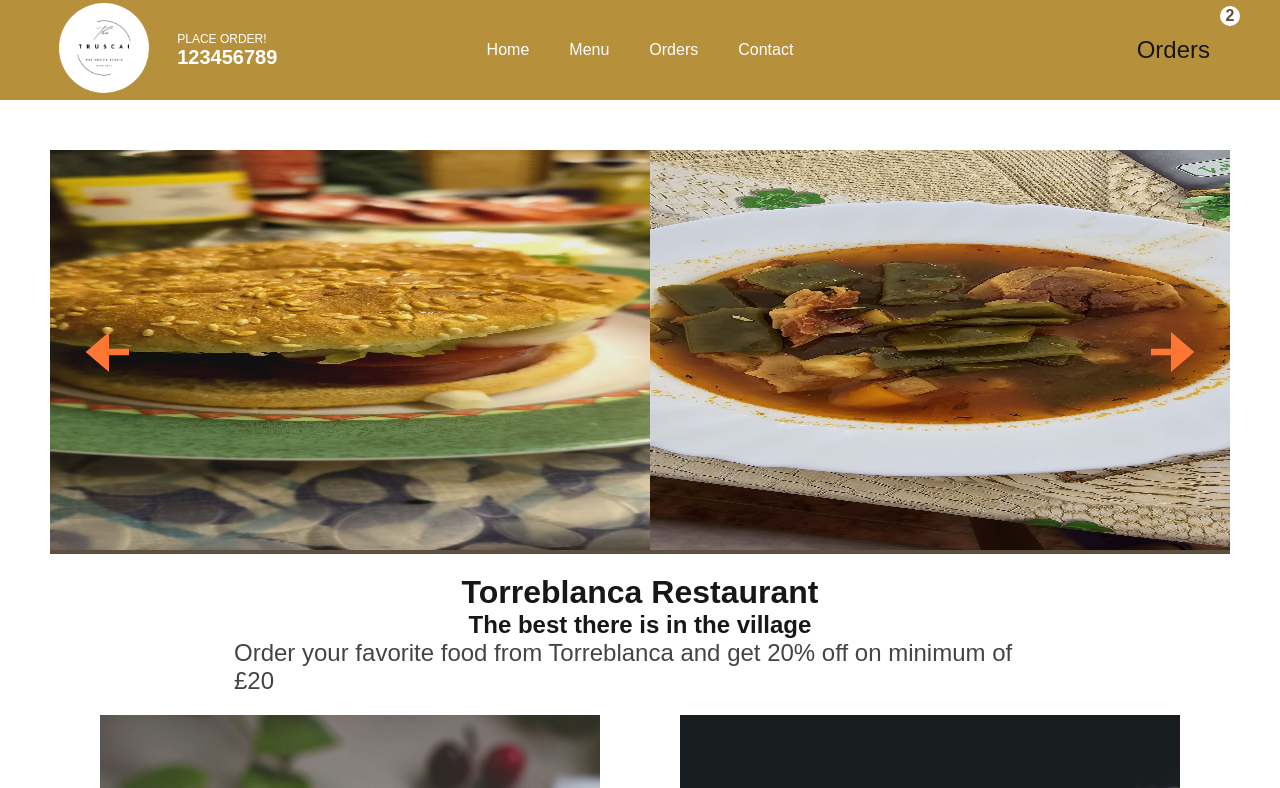
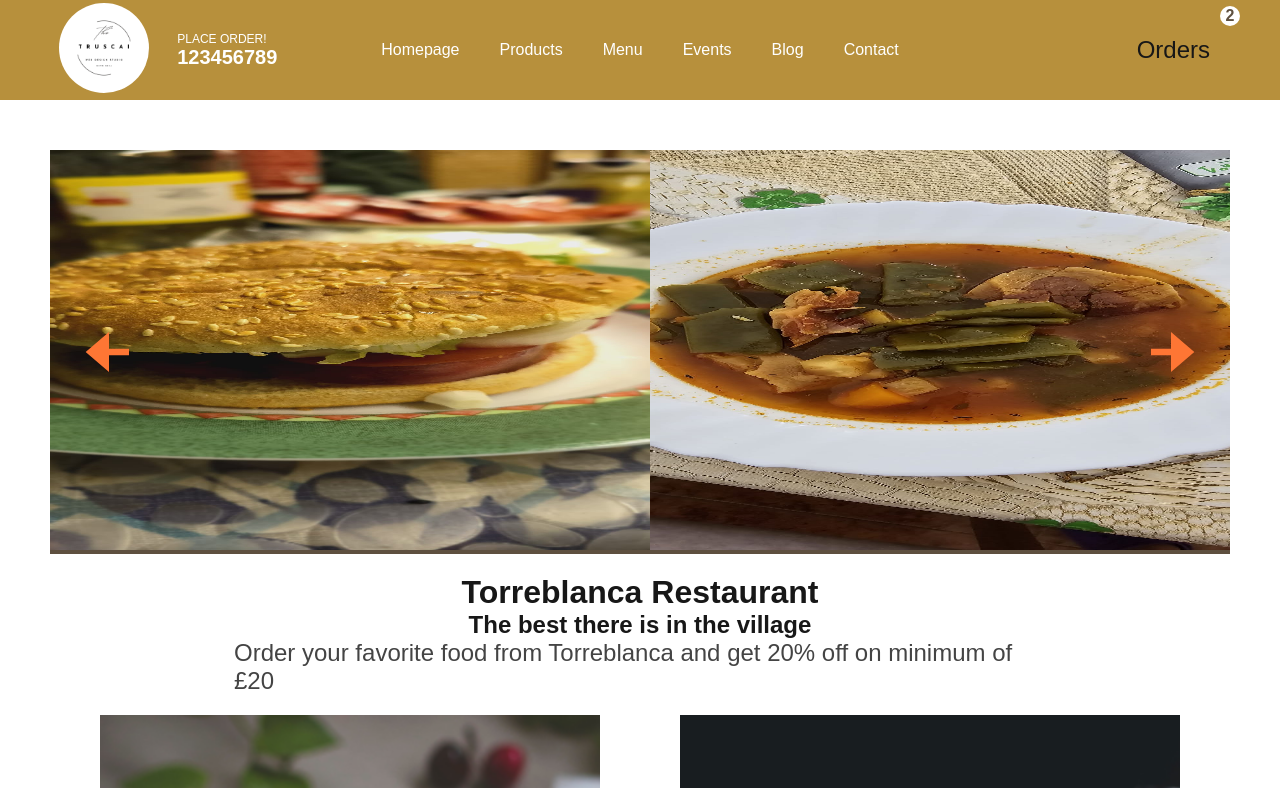
Before and after one commit to sabovoichita/restaurant-torreblanca, a Next.js app: page / in a window 1280 px wide. Shown: the top 788 px of the page. Built offline with nearby package versions, Linux system fonts and the light colour scheme.

Commit message:
add more pages to nav

```diff
--- a/components/Navbar.jsx
+++ b/components/Navbar.jsx
@@ -21,9 +21,11 @@ const Navbar = () => {
       </div>
       <div className={styles.item}>
         <ul className={styles.list}>
-          <li className={styles.listItem}>Home</li>
+          <li className={styles.listItem}>Homepage</li>
+          <li className={styles.listItem}>Products</li>
           <li className={styles.listItem}>Menu</li>
-          <li className={styles.listItem}>Orders</li>
+          <li className={styles.listItem}>Events</li>
+          <li className={styles.listItem}>Blog</li>
           <li className={styles.listItem}>Contact</li>
         </ul>
       </div>
```
